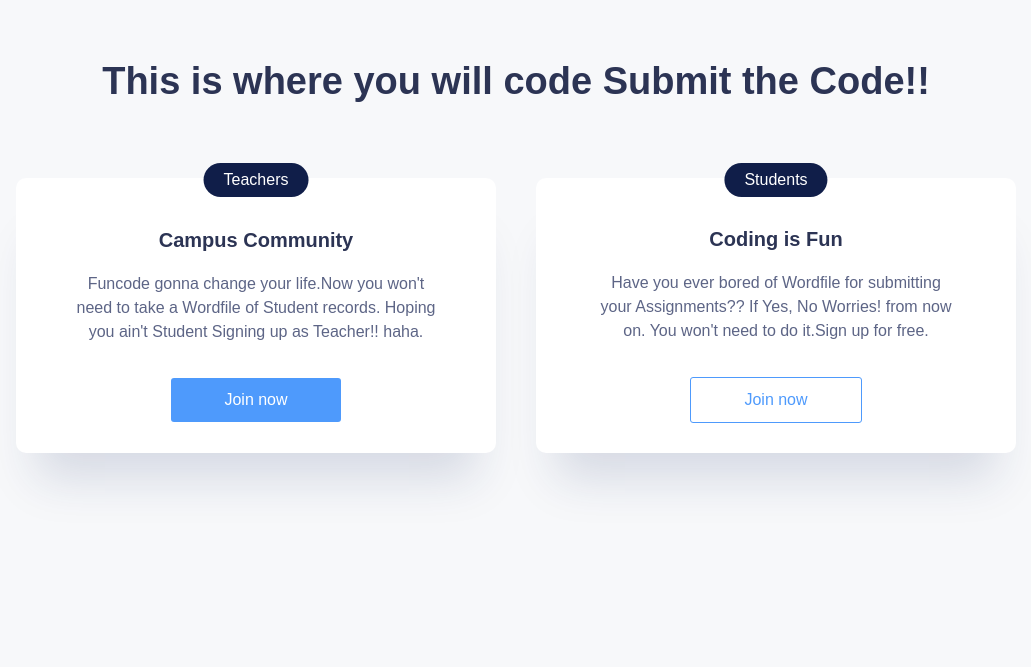
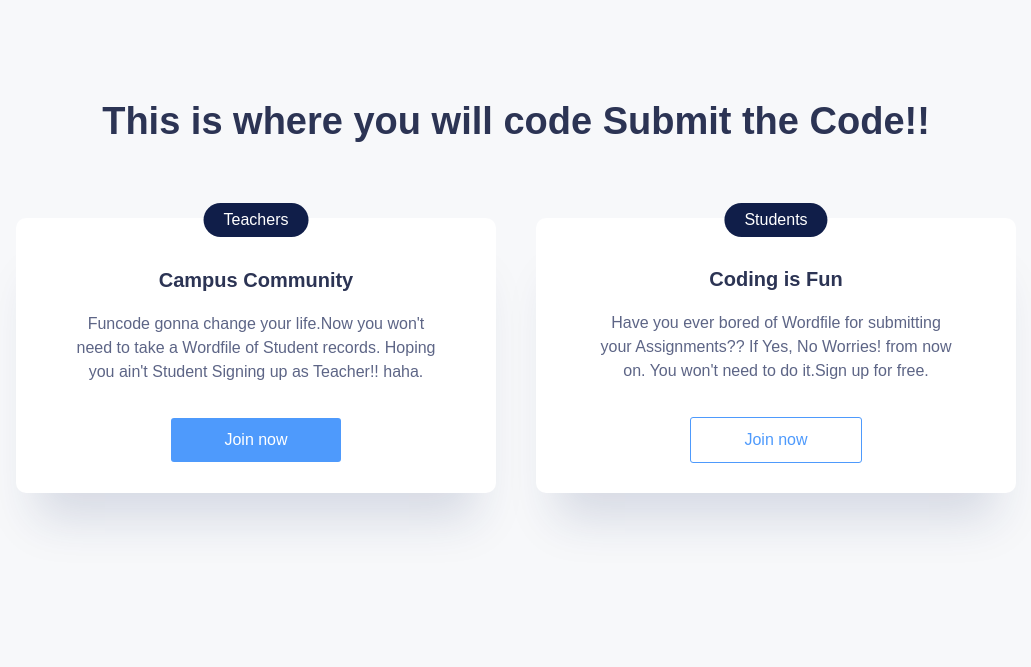
Before and after one commit to Nabhag8848/OnlineJudgeSystem, a PHP site: page / in a window 1280 px wide. Shown: the part 133-800 px from the top of the page, without its empty margins (124-1155 px from the left). Run offline with PHP 8.4, Linux system fonts and the light colour scheme.

Commit message:
Made changes to css And added Comments.

```diff
--- a/Html/Styles.css
+++ b/Html/Styles.css
@@ -11,10 +11,13 @@
 
 .button:hover {
   box-shadow: 0 8px 25px -3px rgba(20, 45, 100, 0.15);
+  border: 0px;
+  font-weight: bold;
+  color: #101e49;
 }
 
 .header {
-  padding: 35px 0;
+  padding: 35px 0; /*all sides*/
 }
 
 .header .flex .logo {
@@ -56,7 +59,7 @@
 }
 .main .flexitemWrap .flexitem {
   border-radius: 10px;
-  padding: 50px 60px 30px;
+  padding: 50px 60px 30px; /*top->horizantal->bottom*/
   display: flex;
   align-items: center;
   flex: 0 0 36%;
@@ -64,6 +67,7 @@
   position: relative;
   background-color: #fff;
   box-shadow: 0 45px 45px -20px rgba(25, 45, 100, 0.15);
+  /*offset x -> offset y -> blur radius -> speard radius -> color*/
 }
 
 .main .flexitemWrap .flexitem .contentTitle {
@@ -73,7 +77,7 @@
   line-height: normal;
 }
 
-.main .flexitemWrap .flexitem .linkBusiness {
+.main .flexitemWrap .flexitem .loginPage {
   border-radius: 3px;
   text-decoration: none;
   font-size: 16px;
@@ -86,11 +90,12 @@
   color: #fff;
 }
 
-.main .flexitemWrap .flexitem .linkBusiness:hover {
+.main .flexitemWrap .flexitem .loginPage:hover {
   box-shadow: 0 8px 25px -3px rgba(20, 45, 100, 0.15);
+  font-weight: bold;
 }
 
-.main .flexitemWrap .flexitem .linkDev {
+.main .flexitemWrap .flexitem .LoginPage {
   border-radius: 3px;
   border: 1px solid #4e9afc;
   text-decoration: none;
@@ -104,8 +109,9 @@
   color: #4e9afc;
 }
 
-.main .flexitemWrap .flexitem .linkDev:hover {
+.main .flexitemWrap .flexitem .LoginPage:hover {
   box-shadow: 0 8px 25px -3px rgba(20, 45, 100, 0.15);
+  font-weight: bold;
 }
 
 .main .flexitemWrap .flexitem .sectionTitle {
@@ -117,28 +123,17 @@
   left: 50%;
   transform: translate(-50%, -15px);
   background-color: #101e49;
-  color: #fff;
 }
 
-@media (min-height: 901px) {
 .title {
   margin-top: 100px;
 }
-}
 
-@media (max-height: 900px) {
-  .title {
-    margin-top: 60px;
-  }
-}
-
-@media (min-width: 992px) {
 .main {
   display: flex;
   flex-direction: column;
   align-items: center;
   justify-content: center;
-  }
 }
 
 body {
@@ -150,7 +145,6 @@
   font-family: Arial;
   min-height: 100vh;
 }
-/*proxima-nova*/
 
 .homepage-wrapper .homepage-container {
   flex-direction: column;
--- a/Html/index.html
+++ b/Html/index.html
@@ -32,7 +32,7 @@
                                 <h3 class="contentTitle">Campus Community</h3>
                                 <p class="description">Funcode gonna change your life.Now you won't need to take a Wordfile of Student records.
                                     Hoping you ain't Student Signing up as Teacher!! haha.
-                                </p><a class="linkBusiness" href="">Join now</a>
+                                </p><a class="loginPage" href="">Join now</a>
                             </div>
                         </div>
                         <div class="flexitem">
@@ -40,7 +40,7 @@
                                 <h3 class="contentTitle">Coding is Fun</h3>
                                 <p class="description">Have you ever bored of Wordfile for submitting your Assignments?? If Yes, No Worries! from now on.
                                     You won't need to do it.Sign up for free.
-                                </p><a class="linkDev" href="">Join now</a>
+                                </p><a class="LoginPage" href="">Join now</a>
                             </div>
                         </div>
                     </div>
```
Lines whose indentation alone changed are shown as unchanged.
